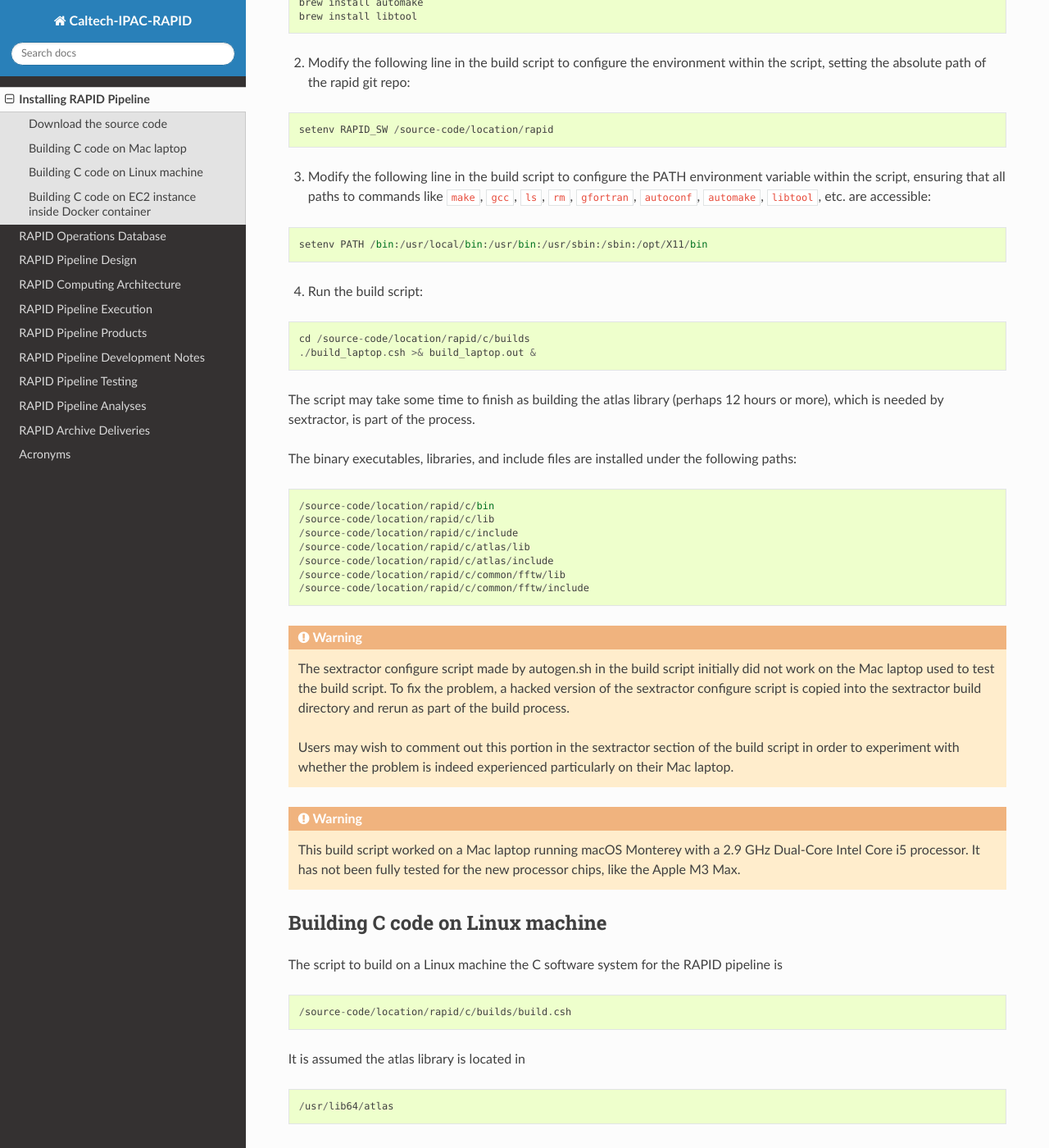
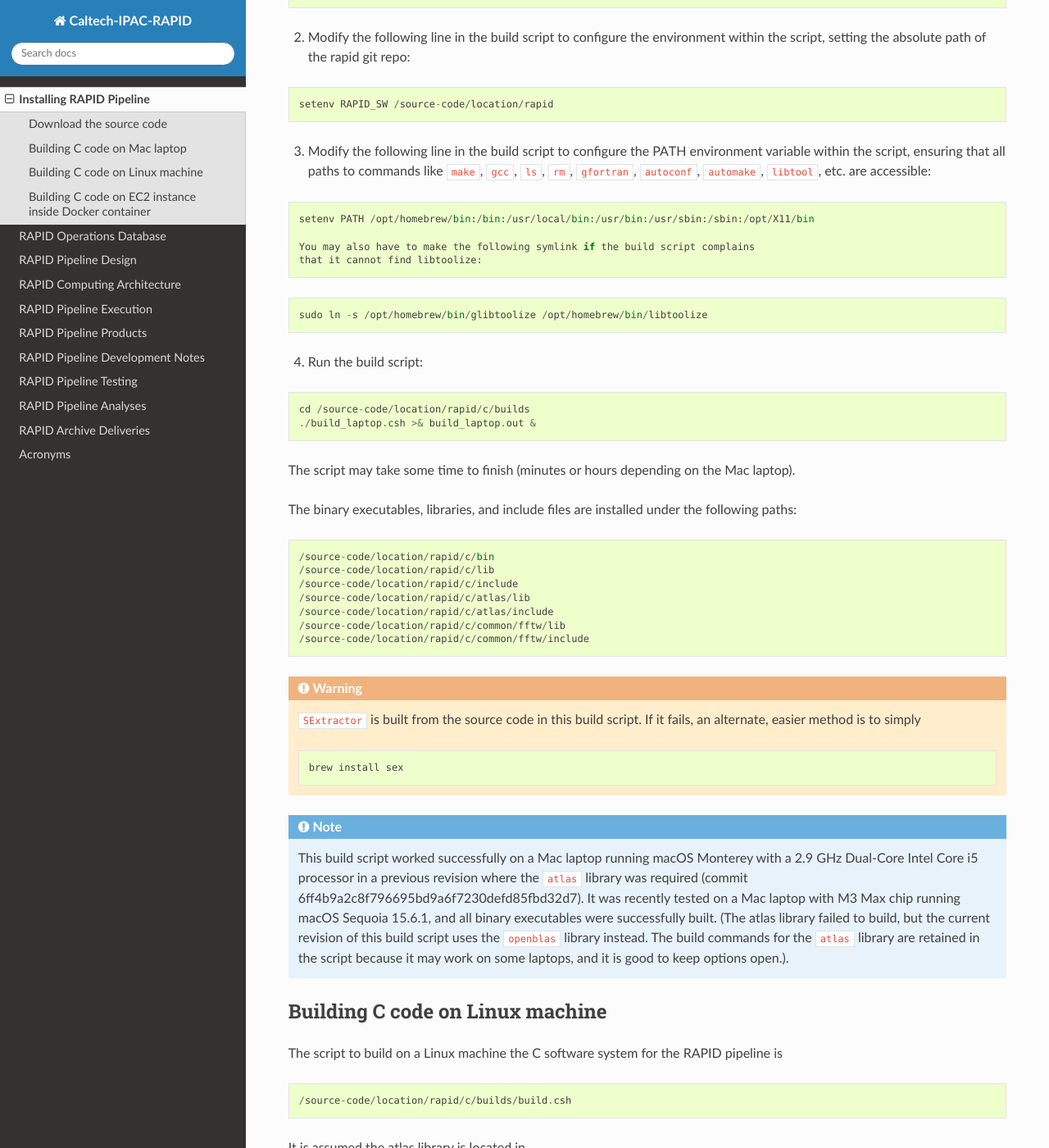
Before and after one commit to Caltech-IPAC/rapid, a Sphinx documentation site: the page built from docs/source/install/install.rst, in a window 1280 px wide and 1400 px high, scrolled down 786 px. Shown: the whole window at 82% size. Built offline with Sphinx 7.4.7 and the Read the Docs theme 3.1.0, drawn with Linux system fonts in a browser that asks for light colours; some of the changed text lies outside the part shown.

Commit message:
Updated the build instructions for Mac laptops.

```diff
--- a/docs/source/install/install.rst
+++ b/docs/source/install/install.rst
@@ -18,12 +18,11 @@ there are separate build scripts referred to below.
 The build commands below can be repeated safely as the build scripts
 remove prior build/install files before proceeding.
 
-A build takes about 15 minutes, with most of time spent on the GSL and
+A build can take as little as 15 minutes, with most of that time spent on the GSL and
 FFTW libraries.
 
 Building C code on Mac laptop
 ************************************
-
 
 The script to build on a Mac laptop the C software system for the RAPID pipeline is
 
@@ -31,9 +30,7 @@ The script to build on a Mac laptop the C software system for the RAPID pipeline
 
    /source-code/location/rapid/c/builds/build_laptop.csh
 
-This script is has been tested on a Mac laptop running macOS Montery.
-
-1. Prerequisites for the atlas-library build in the build script (you may need to install brew on your Mac laptop):
+1. Prerequisites for the build script (you may need to install brew on your Mac laptop):
 
 .. code-block::
 
@@ -41,8 +38,10 @@ This script is has been tested on a Mac laptop running macOS Montery.
    brew install autoconf
    brew install automake
    brew install libtool
+   brew install openblas
 
-2. Modify the following line in the build script to configure the environment within the script, setting the absolute path of the rapid git repo:
+2. Modify the following line in the build script to configure the environment within the script,
+   setting the absolute path of the rapid git repo:
 
 .. code-block::
 
@@ -54,7 +53,14 @@ This script is has been tested on a Mac laptop running macOS Montery.
 
 .. code-block::
 
-   setenv PATH /bin:/usr/local/bin:/usr/bin:/usr/sbin:/sbin:/opt/X11/bin
+   setenv PATH /opt/homebrew/bin:/bin:/usr/local/bin:/usr/bin:/usr/sbin:/sbin:/opt/X11/bin
+
+   You may also have to make the following symlink if the build script complains
+   that it cannot find libtoolize:
+
+.. code-block::
+
+   sudo ln -s /opt/homebrew/bin/glibtoolize /opt/homebrew/bin/libtoolize
 
 4. Run the build script:
 
@@ -63,8 +69,7 @@ This script is has been tested on a Mac laptop running macOS Montery.
    cd /source-code/location/rapid/c/builds
    ./build_laptop.csh >& build_laptop.out &
 
-The script may take some time to finish as building the atlas library
-(perhaps 12 hours or more), which is needed by sextractor, is part of the process.
+The script may take some time to finish (minutes or hours depending on the Mac laptop).
 
 The binary executables, libraries, and include files are
 installed under the following paths:
@@ -80,20 +85,23 @@ installed under the following paths:
    /source-code/location/rapid/c/common/fftw/include
 
 .. warning::
-    The sextractor configure script made by autogen.sh in the build
-    script initially did
-    not work on the Mac laptop used to test the build script.  To fix
-    the problem, a hacked version of the sextractor configure script
-    is copied into the sextractor build directory and rerun as part of
-    the build process.
+    ``SExtractor`` is built from the source code in this build script.  If it fails,
+    an alternate, easier method is to simply
 
-    Users may wish to comment out this portion in the sextractor
-    section of the build script in order to experiment with whether
-    the problem is indeed experienced particularly on their Mac laptop.
+    .. code-block::
 
-.. warning::
-    This build script worked on a Mac laptop running macOS Monterey with a 2.9 GHz Dual-Core Intel Core i5 processor.
-    It has not been fully tested for the new processor chips, like the Apple M3 Max.
+        brew install sex
+
+.. note::
+    This build script worked successfully on a Mac laptop running macOS Monterey
+    with a 2.9 GHz Dual-Core Intel Core i5 processor in a previous revision where
+    the ``atlas`` library was required (commit 6ff4b9a2c8f796695bd9a6f7230defd85fbd32d7).
+    It was recently tested on a Mac laptop with M3 Max chip running macOS Sequoia 15.6.1,
+    and all binary executables were successfully built. (The atlas library failed to build, but the
+    current revision of this build script uses the ``openblas`` library instead.  The build
+    commands for the ``atlas`` library are retained in the script because it may work on some
+    laptops, and it is good to keep options open.).
+
 
 Building C code on Linux machine
 ************************************
```
